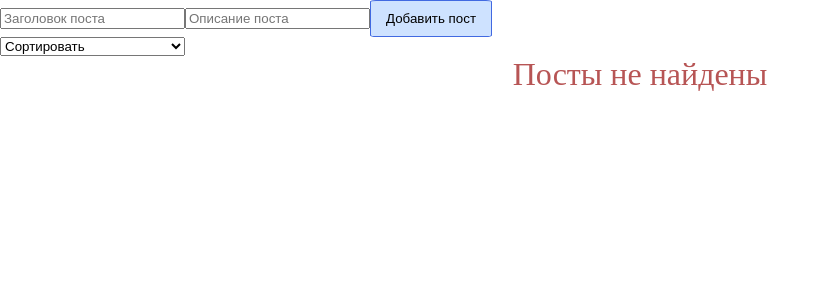
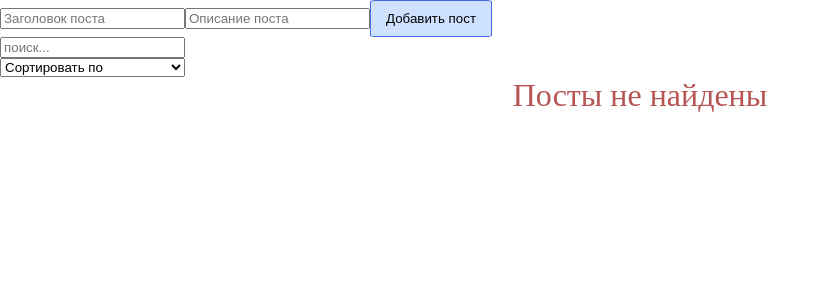
Before and after one commit to Ararat-M/react-posts, a React app: page / in a window 1280 px wide. Shown: the top 300 px of the page, without its empty margins (0-830 px from the left). Built offline with nearby package versions, Linux system fonts and the light colour scheme.

Commit message:
update sort, add filter by title

```diff
--- a/src/App.tsx
+++ b/src/App.tsx
@@ -1,10 +1,12 @@
-import React, { useState } from "react";
+import React, { useMemo, useState } from "react";
 import "./styles.global.css";
 import { Layot } from "./components/Layout";
 import { PostList } from "./components/PostList";
 import { Main } from "./components/Main";
 import { MyForm } from "./components/UI/MyForm";
 import { MySelect } from "./components/UI/MySelect";
+import { MyInput } from "./components/UI/MyInput";
+import { PostFilter } from "./components/PostFilter";
 
 export interface IPost {
   [index: string]: string;
@@ -18,6 +20,20 @@ export function App() {
 
   const [selectedSort, setSelectedSort] = useState("")
 
+  const [searchQuery, setSearchQuery] = useState("")
+
+  const sortedPosts = useMemo(() => {
+    if (selectedSort) {
+      return [...posts].sort( (a: IPost, b: IPost) => a[selectedSort].localeCompare(b[selectedSort]) )
+    }
+
+    return posts
+  }, [selectedSort, posts])
+
+  const sortedAndFilteredPosts = useMemo(() => {
+    return sortedPosts.filter(post => post.title.toLowerCase().includes(searchQuery.toLowerCase()))
+  }, [sortedPosts, searchQuery])
+
   function createPost(newPost: IPost) {
     setPosts([...posts, { id: newPost.id, title: newPost.title, description: newPost.description}]);
   }
@@ -26,25 +42,20 @@ export function App() {
     setPosts(posts.filter(e => e.id !==  id));
   }
 
-  function sortPosts(sort: string){
-    setSelectedSort(sort);
-    setPosts([...posts].sort( (a: IPost, b: IPost) => a[sort].localeCompare(b[sort]) ))
-  }
-
   return (
     <Layot>
       <MyForm create={createPost}/>
-      <MySelect
+      <MyInput
+        value={searchQuery}
+        onChange={e => setSearchQuery(e.target.value)}
+        placeholder="поиск..."
+      />
+      <PostFilter
         value={selectedSort}
-        onChange={sortPosts}
-        defaultName='Сортировать'
-        options={[
-          {value: "title", name: "Сортировать по заголовку"},
-          {value: "description", name: "Сортировать по описанию"},
-        ]}
+        onChange={e => setSelectedSort(e.target.value)}
       />
       <Main>
-        <PostList title="Posts" posts={posts} deleteItem={deletePost}></PostList>
+        <PostList title="Posts" posts={sortedAndFilteredPosts} deleteItem={deletePost}></PostList>
       </Main>
     </Layot>
   )
--- a/src/components/PostFilter/PostFilter.tsx
+++ b/src/components/PostFilter/PostFilter.tsx
@@ -3,7 +3,7 @@ import { MySelect } from '../UI/MySelect'
 
 interface IPostFilter {
   value: string;
-  onChange: (e: string) => void;
+  onChange: (event: React.ChangeEvent<HTMLSelectElement>) => void;
 }
 
 export function PostFilter({value, onChange}: IPostFilter) {
--- a/src/components/UI/MySelect/MySelect.tsx
+++ b/src/components/UI/MySelect/MySelect.tsx
@@ -5,7 +5,7 @@ interface IMySelect {
   options: Array<{value: string, name: string}>;
   defaultName: string;
   value: string;
-  onChange: (e: string) => void;
+  onChange: (event: React.ChangeEvent<HTMLSelectElement>) => void;
 }
 
 export function MySelect({options, defaultName, value, onChange }: IMySelect) {
@@ -13,7 +13,7 @@ export function MySelect({options, defaultName, value, onChange }: IMySelect) {
     <div>
       <select
         value={value}
-        onChange={e => onChange(e.target.value)}
+        onChange={e => onChange(e)}
       >
         <option disabled value="">{defaultName}</option>
         {options.map((item) =>
```
